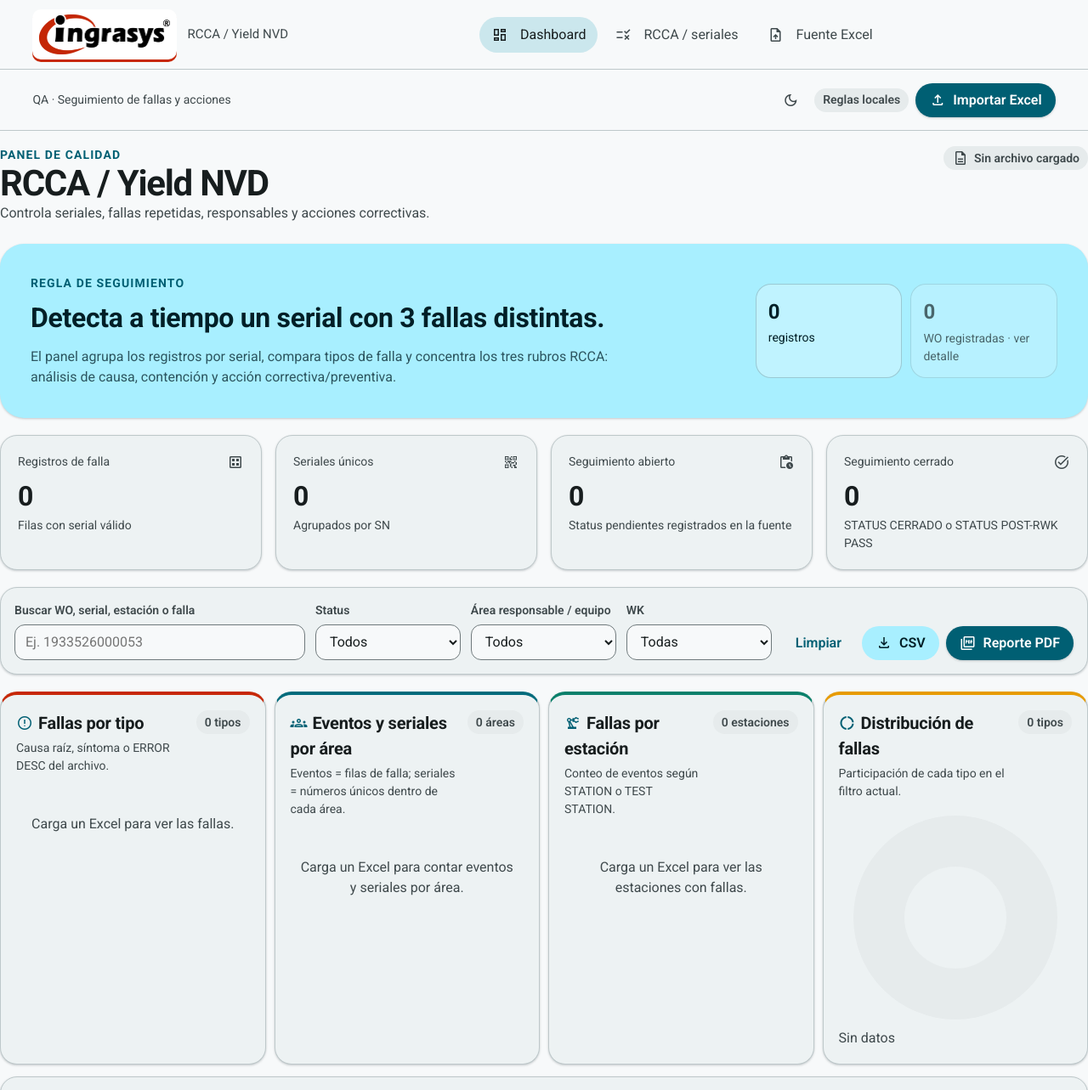
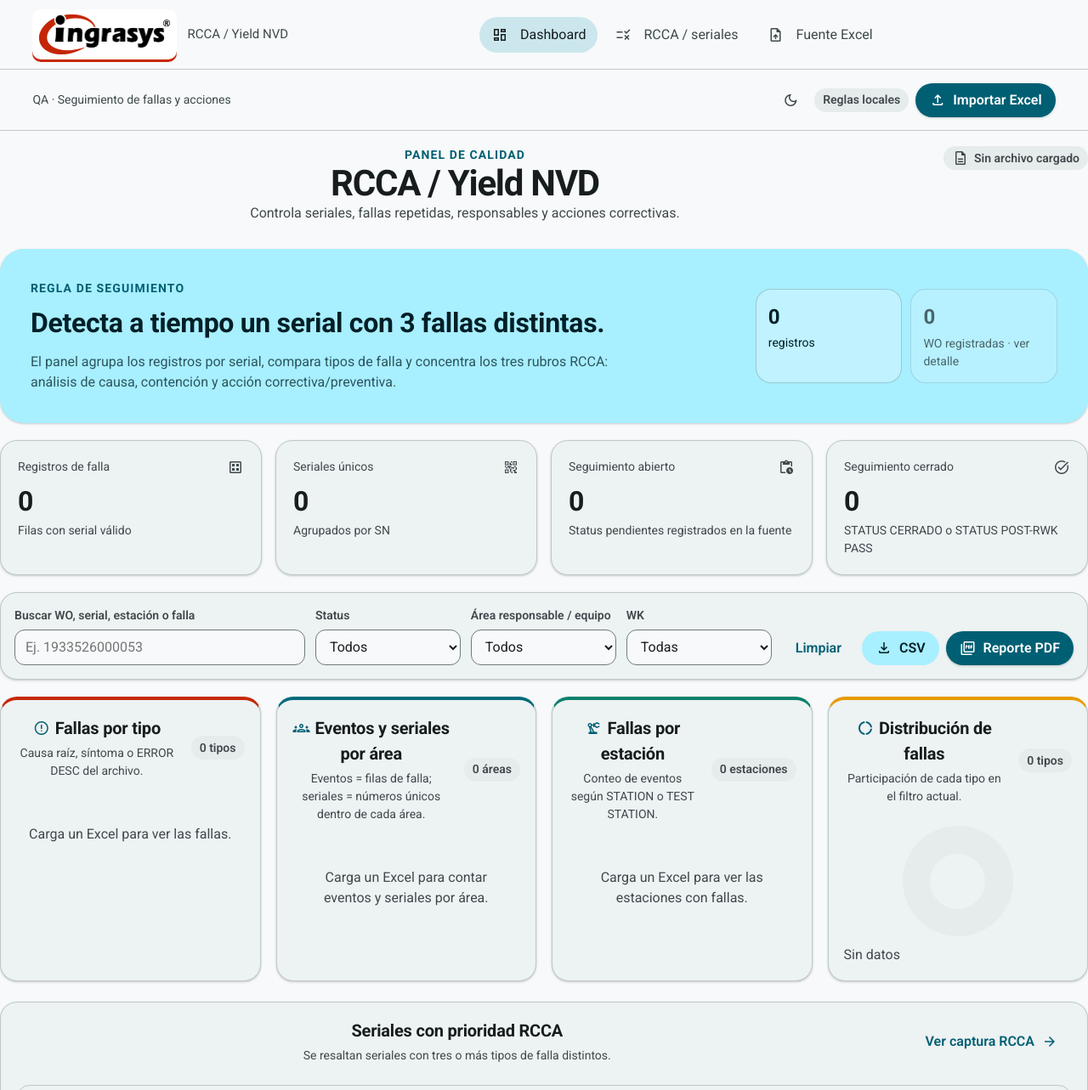
Before and after one commit to gabo566/rcca-dashboard, a website: page rcca-dashboard.html in a window 1280 px wide. Shown: the top 1283 px of the page at 85% size. Drawn offline with nearby package versions, Linux system fonts and the light colour scheme.

Commit message:
style(rcca): center titles and compact charts

```diff
--- a/rcca-dashboard.html
+++ b/rcca-dashboard.html
@@ -162,7 +162,8 @@
     .file-input { display: none; }
 
     .content { width: 100%; margin: 0; padding: 18px 0 30px; }
-    .page-heading { display: flex; align-items: flex-start; justify-content: space-between; gap: 16px; margin-bottom: 24px; }
+    .page-heading { display: flex; align-items: flex-start; justify-content: space-between; gap: 16px; margin-bottom: 30px; }
+    .page-heading > div { flex: 1; text-align: center; }
     h1, h2, h3, p { margin: 0; }
     h1 { font-size: clamp(28px, 4vw, 42px); line-height: 1.1; letter-spacing: -.03em; }
     h2 { font-size: 20px; letter-spacing: -.01em; }
@@ -238,20 +239,21 @@
 
     .grid-2 { display: grid; grid-template-columns: repeat(2, minmax(0, 1fr)); gap: 20px; margin-bottom: 20px; }
     .panel { min-width: 0; padding: 18px; }
-    .panel-header { display: flex; align-items: flex-start; justify-content: space-between; gap: 12px; margin-bottom: 18px; }
+    .panel-header { display: flex; align-items: center; justify-content: space-between; gap: 16px; margin-bottom: 24px; }
+    .panel-header > div { flex: 1; text-align: center; }
     .chart-title-icon { margin-right: 6px; color: var(--md-primary); font-size: 20px; vertical-align: -3px; }
     .panel-header p { margin-top: 4px; color: var(--md-on-surface-variant); font-size: 12px; }
-    .bar-chart { display: grid; gap: 13px; }
+    .bar-chart { display: grid; gap: 8px; }
     .bar-row { display: grid; grid-template-columns: minmax(100px, 1.2fr) 2fr 40px; gap: 12px; align-items: center; }
     .bar-label { color: var(--md-on-surface-variant); font-size: 14px; overflow-wrap: anywhere; }
-    .bar-track { height: 18px; overflow: hidden; border-radius: 99px; background: var(--md-surface-container-high); }
+    .bar-track { height: 9px; overflow: hidden; border-radius: 99px; background: var(--md-surface-container-high); }
     .bar-fill { height: 100%; min-width: 3px; border-radius: inherit; transition: width .25s ease; }
     .bar-value { color: var(--md-on-surface); font-weight: 700; text-align: right; }
     .empty-chart { padding: 28px 10px; color: var(--md-on-surface-variant); text-align: center; }
-    .chart-grid { display: grid; grid-template-columns: repeat(4, minmax(0, 1fr)); gap: 10px; margin-bottom: 14px; }
+    .chart-grid { display: grid; grid-template-columns: repeat(4, minmax(0, 1fr)); gap: 18px; margin-bottom: 24px; }
     .chart-grid > :last-child { grid-column: auto; }
     .donut-layout { display: grid; grid-template-columns: minmax(80px, 1fr); align-items: center; gap: 10px; }
-    .donut { width: min(100%, 240px); aspect-ratio: 1; justify-self: center; border-radius: 50%; position: relative; }
+    .donut { width: min(100%, 130px); aspect-ratio: 1; justify-self: center; border-radius: 50%; position: relative; }
     .donut::after { content: ""; position: absolute; inset: 25%; border-radius: 50%; background: var(--md-surface-container); }
     .donut-legend { display: grid; gap: 8px; }
     .legend-row { display: grid; grid-template-columns: 10px minmax(0, 1fr) auto; gap: 10px; align-items: center; font-size: 14px; }
@@ -279,15 +281,15 @@
     .file-input-inline { position: absolute; width: 1px; height: 1px; opacity: 0; pointer-events: none; }
     .evidence-file { color: var(--md-on-surface-variant); overflow-wrap: anywhere; }
     .sr-only { position: absolute; width: 1px; height: 1px; padding: 0; margin: -1px; overflow: hidden; clip: rect(0, 0, 0, 0); white-space: nowrap; border: 0; }
-    .area-chart { display: grid; gap: 12px; }
+    .area-chart { display: grid; gap: 8px; }
     .area-chart-legend { display: flex; flex-wrap: wrap; gap: 16px; color: var(--md-on-surface-variant); font-size: 12px; }
     .area-chart-legend span { display: inline-flex; align-items: center; gap: 7px; }
     .area-chart-swatch { width: 10px; height: 10px; border-radius: 3px; }
     .area-chart-row { display: grid; grid-template-columns: minmax(72px, .8fr) minmax(0, 2.5fr); gap: 8px; align-items: center; }
     .area-chart-label { color: var(--md-on-surface); font-size: 13px; font-weight: 700; }
-    .area-chart-series { display: grid; gap: 7px; }
-    .area-chart-line { display: grid; grid-template-columns: 72px minmax(80px, 1fr) 28px; gap: 8px; align-items: center; color: var(--md-on-surface-variant); font-size: 11px; }
-    .area-chart-track { height: 12px; overflow: hidden; border-radius: 99px; background: var(--md-surface-container-high); }
+    .area-chart-series { display: grid; gap: 4px; }
+    .area-chart-line { display: grid; grid-template-columns: 58px minmax(50px, 1fr) 24px; gap: 5px; align-items: center; color: var(--md-on-surface-variant); font-size: 10px; }
+    .area-chart-track { height: 7px; overflow: hidden; border-radius: 99px; background: var(--md-surface-container-high); }
     .area-chart-fill { height: 100%; min-width: 0; border-radius: inherit; }
     .area-chart-value { text-align: right; color: var(--md-on-surface); font-weight: 700; }
     .table-save-status { min-height: 20px; color: var(--md-on-surface-variant); font-size: 12px; }
```
